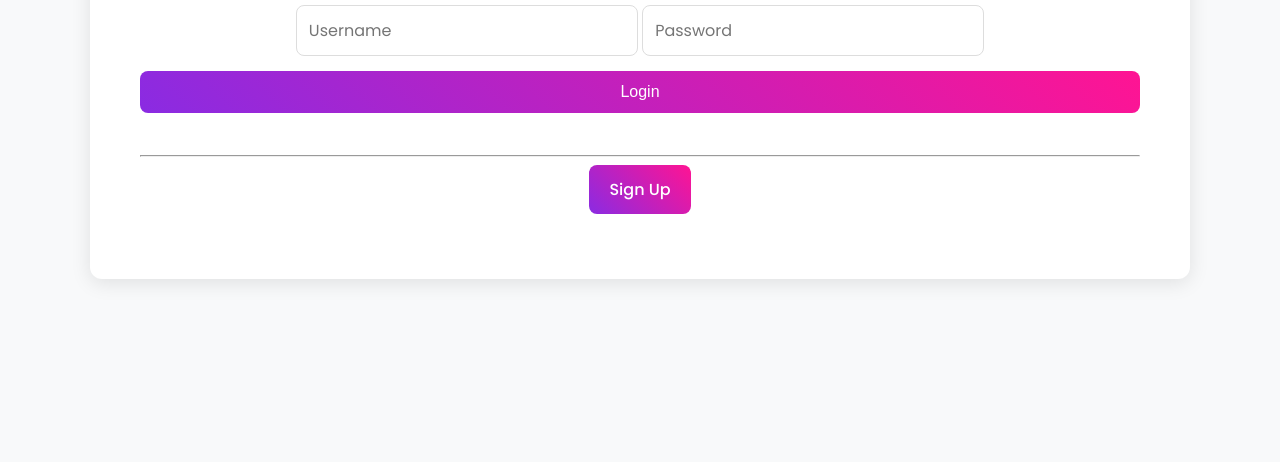
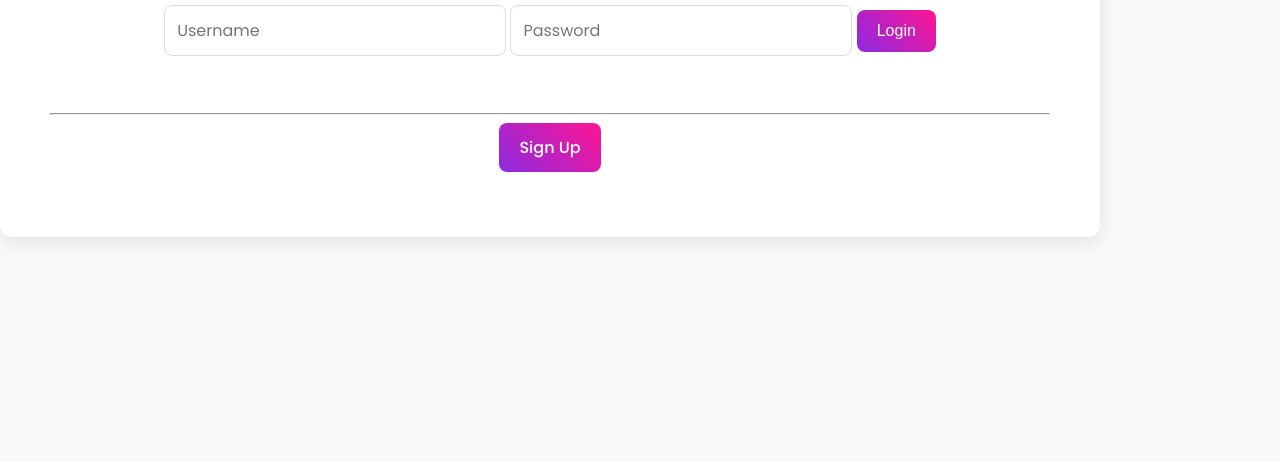
Before and after one commit to Lore867/Note_proyect, a plain HTML site: page login.html in a window 1280 px wide. Shown: the part 338-800 px from the top of the page. Drawn offline with Linux system fonts and the light colour scheme.

Commit message:
actualizar

```diff
--- a/login.css
+++ b/login.css
@@ -3,9 +3,6 @@
 body {
     font-family: 'Poppins', sans-serif;
     background-color: #f8f9fa;
-    display: flex;
-    justify-content: center;
-    align-items: center;
     margin: 0;
 }
 
@@ -52,7 +49,6 @@ h2 {
 }
 
 .auth-form button {
-    width: 100%;
     background: linear-gradient(45deg, #8a2be2, #ff1493);
     color: white;
     padding: 12px 20px;
```
